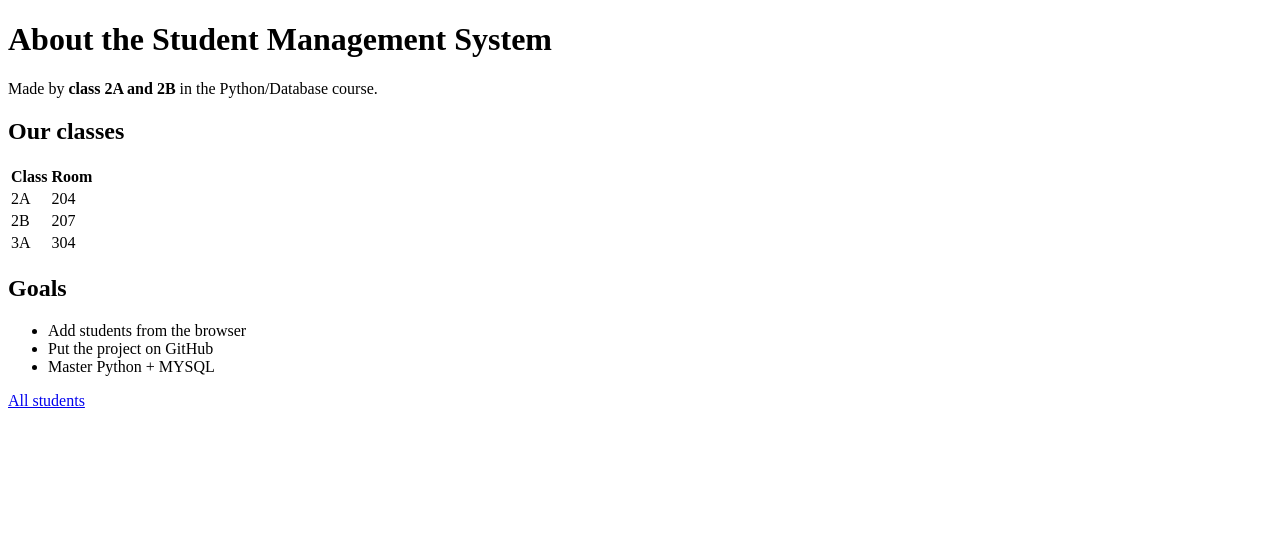
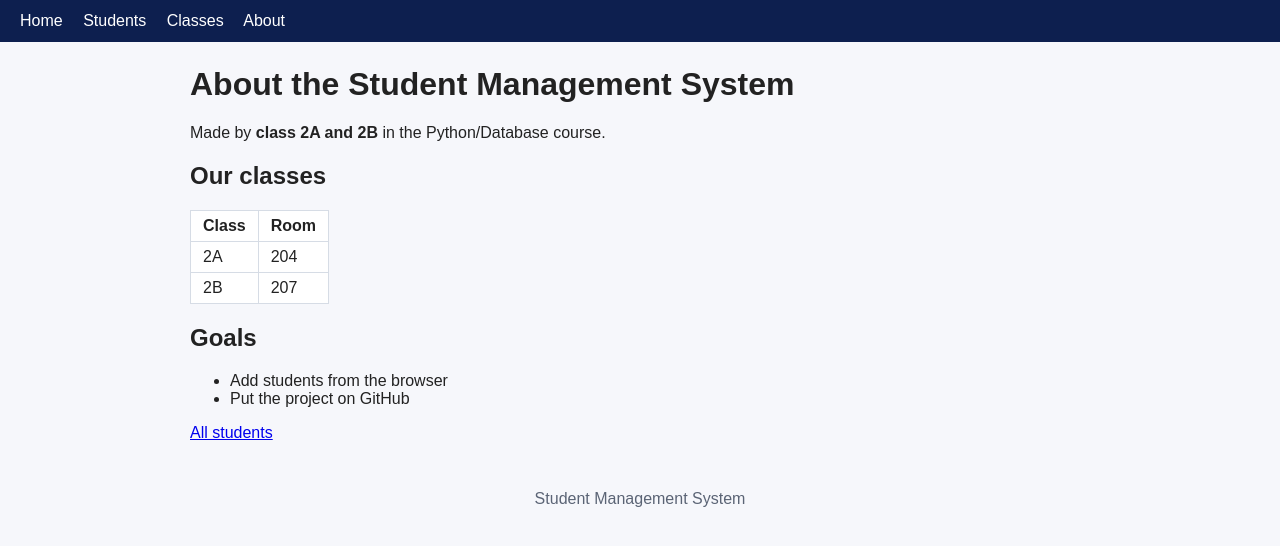
Before and after one commit to Orix-Studio/student-management-system, a Flask app: page /about in a window 1280 px wide. Shown: the top 546 px of the page. Run offline with Flask 3, Linux system fonts and the light colour scheme.

Commit message:
Add base.html and CSS

```diff
--- a/sms_web/static/style.css
+++ b/sms_web/static/style.css
@@ -1,11 +1,11 @@
-body { font-family: Arial, Helvetica, sans-serif; margin: 0; color: #222; }
-nav { background: #0d1f4f; padding: 12px 20px; }
-nav strong, nav a { color: #fff; margin-right: 18px; text-decoration: none; }
-nav a:hover { text-decoration: underline; }
-main { max-width: 900px; margin: 24px auto; padding: 0 20px; }
-h1 { color: #0d1f4f; }
-table { border-collapse: collapse; margin: 12px 0; }
+/* sms_web/static/style.css: how the pages look */
+body   { font-family: Arial, sans-serif; margin: 0; background: #f6f7fb; color: #222; }
+nav    { background: #0d1f4f; padding: 12px 20px; }
+nav a  { color: white; margin-right: 16px; text-decoration: none; }
+main   { max-width: 900px; margin: 24px auto; padding: 0 20px; }
+table  { border-collapse: collapse; background: white; }
 th, td { border: 1px solid #d6dce5; padding: 6px 12px; text-align: left; }
-th { background: #e6ecff; }
-input { padding: 6px; width: 220px; }
-button { padding: 6px 12px; }
+footer { text-align: center; color: #5b6475; padding: 24px; }
+.flash   { padding: 8px 12px; border-radius: 6px; }
+.success { background: #e8f5e9; color: #1b5e20; }
+.error   { color: #c62828; }
--- a/sms_web/templates/about.html
+++ b/sms_web/templates/about.html
@@ -1,10 +1,6 @@
-<!doctype html>
-<html lang="en">
-<head>
-  <meta charset="utf-8">          <!-- so æ, ø and å show correctly -->
-  <title>About | SMS</title>      <!-- the text on the browser tab -->
-</head>
-<body>
+{% extends "base.html" %}
+{% block title %}About{% endblock %}
+{% block content %}
 <h1>About the Student Management System</h1>
 <p>Made by <strong>class 2A and 2B</strong> in the Python/Database course.</p>
 
@@ -13,16 +9,13 @@
   <tr><th>Class</th><th>Room</th></tr>
   <tr><td>2A</td><td>204</td></tr>
   <tr><td>2B</td><td>207</td></tr>
-    <tr><td>3A</td><td>304</td></tr>
 </table>
 
 <h2>Goals</h2>
 <ul>
   <li>Add students from the browser</li>
   <li>Put the project on GitHub</li>
-    <li>Master Python + MYSQL</li>
 </ul>
 
 <p><a href="/students">All students</a></p>
-</body>
-</html>
+{% endblock %}
--- a/sms_web/templates/base.html
+++ b/sms_web/templates/base.html
@@ -2,18 +2,25 @@
 <html lang="en">
 <head>
   <meta charset="utf-8">
-  <title>{% block title %}Student Management System{% endblock %}</title>
+  <title>{% block title %}{% endblock %} | SMS</title>
   <link rel="stylesheet" href="{{ url_for('static', filename='style.css') }}">
 </head>
 <body>
   <nav>
-    <strong>SMS</strong>
     <a href="{{ url_for('home') }}">Home</a>
     <a href="{{ url_for('students.student_list') }}">Students</a>
     <a href="{{ url_for('classes.class_list') }}">Classes</a>
+    <a href="{{ url_for('about') }}">About</a>
   </nav>
   <main>
+    {# Messages from flash() appear here (Part 6) #}
+    {% for category, message in get_flashed_messages(with_categories=true) %}
+      <p class="flash {{ category }}">{{ message }}</p>
+    {% endfor %}
+
+    {# Each page puts its own content here #}
     {% block content %}{% endblock %}
   </main>
+  <footer>Student Management System</footer>
 </body>
 </html>
```
Lines whose indentation alone changed are shown as unchanged.
